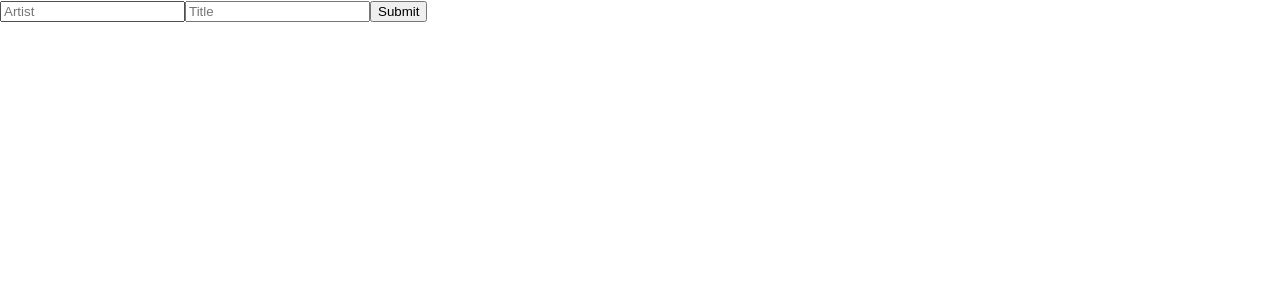
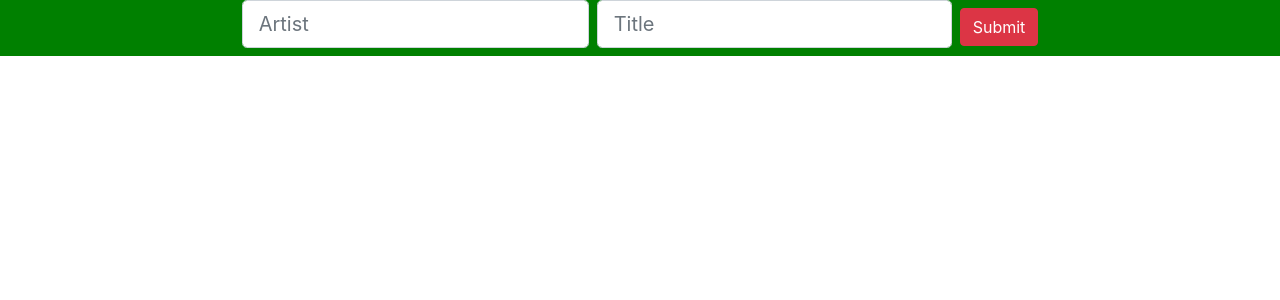
Before and after one commit to mikesabzz/lyrics-finder, a React (Create React App) app: page / in a window 1280 px wide. Shown: the top 300 px of the page. Built offline with nearby package versions, Linux system fonts and the light colour scheme.

Commit message:
added styles to FormInput

```diff
--- a/package.json
+++ b/package.json
@@ -7,7 +7,9 @@
     "@testing-library/react": "^9.3.2",
     "@testing-library/user-event": "^7.1.2",
     "axios": "^0.19.0",
+    "bootstrap": "^4.4.1",
     "react": "^16.12.0",
+    "react-bootstrap": "^1.0.0-beta.16",
     "react-dom": "^16.12.0",
     "react-router-dom": "^5.1.2",
     "react-scripts": "3.3.0",
--- a/src/App.js
+++ b/src/App.js
@@ -1,9 +1,10 @@
 import React from "react";
-import Home from './components/Home'
+import LyricFinder from './components/LyricFinder'
+import 'bootstrap/dist/css/bootstrap.min.css';
 
 const App = () => {
     return (
-        <Home />
+        <LyricFinder />
     )
 }
 export default App
--- /dev/null
+++ b/src/components/FormInput/FormInput.css
@@ -0,0 +1,6 @@
+.input-field {
+    display: flex;
+    background-color: green;
+    justify-content: center;
+
+}
--- a/src/components/FormInput/index.js
+++ b/src/components/FormInput/index.js
@@ -1,28 +1,33 @@
 import React from "react";
+import './FormInput.css'
 
 const FormInput = (props) => {
         return (
-            <div>
+            <div className="input-field">
                 <form onSubmit={props.handleSubmit}>
                     <label>
                         <input
+                            className="form-control form-control-lg"
                             type="text"
                             value={props.artist}
                             name="artist"
                             placeholder="Artist"
                             onChange={props.handleChange}
+                            required
                         />
                     </label>
                     <label>
                         <input
+                            className="form-control form-control-lg ml-2"
                             type="text"
                             value={props.title}
                             name="title"
                             placeholder="Title"
                             onChange={props.handleSecondChange}
+                            required
                         />
                     </label>
-                    <button>Submit</button>
+                    <button className="btn btn-danger ml-3">Submit</button>
                 </form>
             </div>
         )
--- a/src/components/Home/index.js
+++ /dev/null
@@ -1,10 +0,0 @@
-import React from "react";
-import LyricFinder from "../LyricFinder"
-
-const Home = () => {
-    return (
-        <LyricFinder />
-    )
-}
-
-export default Home
--- a/src/components/LyricFinder/index.js
+++ b/src/components/LyricFinder/index.js
@@ -23,7 +23,6 @@ class LyricFinder extends Component {
         this.setState({ loading: true })
         await axios.get(`https://api.lyrics.ovh/v1/${this.state.artist}/${this.state.title}`)
             .then(res => {
-                console.log(res)
                 this.setState({
                     loading: false,
                     artistLyrics: res.data
@@ -31,7 +30,7 @@ class LyricFinder extends Component {
             })
             .catch(error => {
                 console.log(error)
-                this.setState({ error: "Lyrics not Available" })
+                this.setState({error: "Lyrics not Available"})
             })
     }
     handleChange(event) {
@@ -52,6 +51,7 @@ class LyricFinder extends Component {
     }
 
     render() {
+        const {error}=this.state
         return (
             <div>
                 <FormInput
@@ -60,16 +60,15 @@ class LyricFinder extends Component {
                     handleSecondChange={this.handleSecondChange}
                     artist={this.state.artist}
                     title={this.state.title}
-                />
-                {/* { this.state.error ? this.state.error : null} */}
+                    />
+                    {/* {error? <div>{error}</div> : null} */}
                 <Lyrics
                     artistLyrics={this.state.artistLyrics}
                     loading={this.state.loading}
                     error={this.state.error}
                 />
             </div>
-        )
-    }
+        )}
 }
 
 export default LyricFinder
--- a/src/components/Lyrics/index.js
+++ b/src/components/Lyrics/index.js
@@ -3,9 +3,10 @@ import React from "react";
 const Lyrics = (props) => {
     return (
         <div>
-            <div>{props.loading ? <h1>loading...</h1> : props.artistLyrics.lyrics}</div>
-            {/* <div>{props.artistLyrics.lyrics}</div> */}
-            {/* <div>{props.error? props.error : props.artistLyrics.lyrics}</div> */}
+            <div>
+                {props.loading ? <h1>loading...</h1> : props.artistLyrics.lyrics}
+                {/* props.error? props.error : null}  */}
+            </div>
         </div>
     )
 }
```
Also changed, not shown: 1 other file (tests, documents, lock files or other folders).
